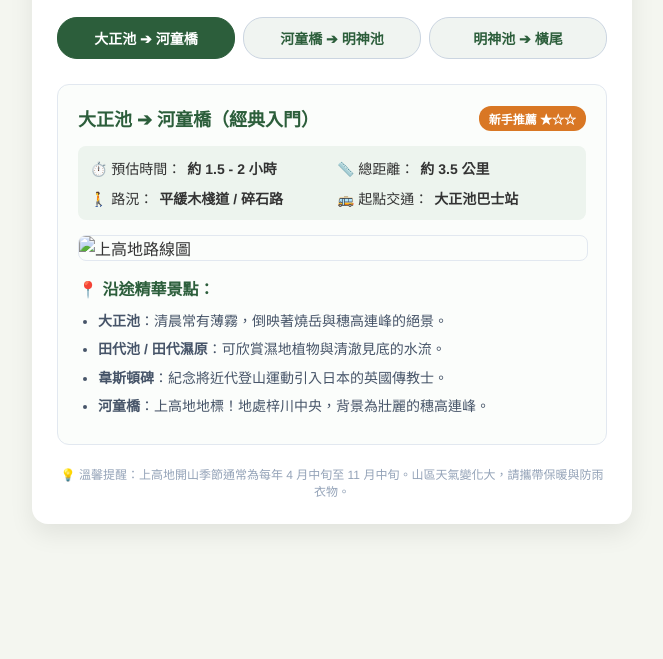
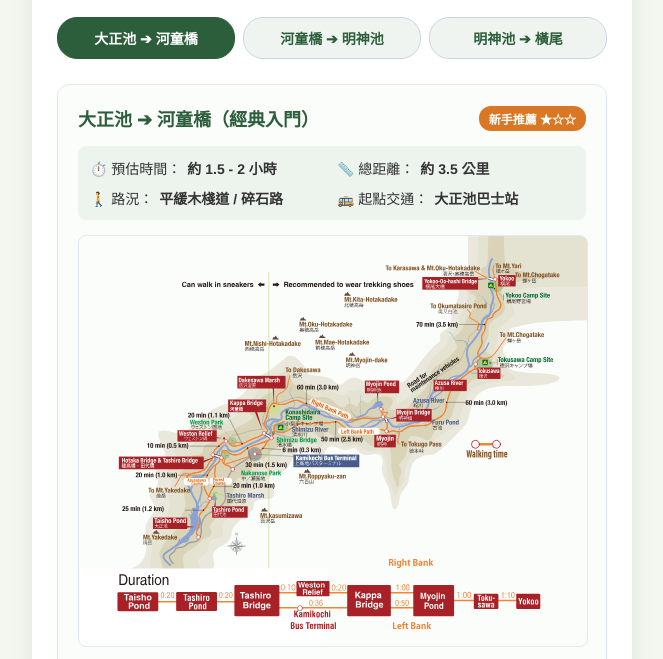
Before and after one commit to HsuanL/nagoya-shopping, a plain HTML site: page kamikochi.html in a window 1280 px wide. Shown: the part 124-783 px from the top of the page, without its empty margins (308-971 px from the left). Drawn offline with Linux system fonts and the light colour scheme.

Commit message:
Update kamikochi.html

```diff
--- a/kamikochi.html
+++ b/kamikochi.html
@@ -198,7 +198,7 @@
 
             <!-- 地圖檢視 -->
             <div class="map-box">
-                <img id="routeMap" src="image_agent_tag_412527052025805773" alt="上高地路線圖">
+                <img id="routeMap" src="image_agent_tag_412527052025805773.svg" alt="上高地路線圖">
             </div>
 
             <h4 style="margin: 0 0 10px 0; color: var(--primary-color);">📍 沿途精華景點：</h4>
```
